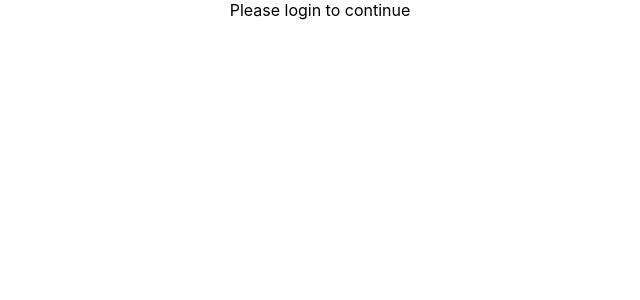
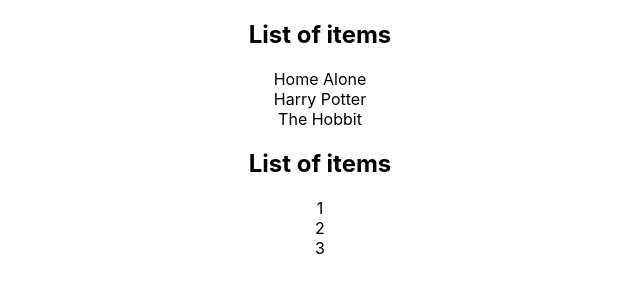
Before and after one commit to kashcodernyc/typescript-tutorial, a React (Create React App) app: page / in a window 1280 px wide. Shown: the top 300 px of the page, without its empty margins (320-960 px from the left). Built offline with nearby package versions, Linux system fonts and the light colour scheme.

Commit message:
feat(genericprops): typescript for generic props

```diff
--- a/src/App.tsx
+++ b/src/App.tsx
@@ -1,11 +1,36 @@
 import './App.css';
-import { Private } from './components/auth/Private';
-import { Profile } from './components/auth/Profile';
+import { List } from "./components/generics/List"
 
 function App() {
   return (
     <div className="App">
-        <Private isLoggedIn={false} component={Profile} />
+        <List
+          items={['Home Alone', 'Harry Potter', 'The Hobbit']}
+          onClick={(item) => console.log(item)}
+        />
+        <List
+          items={[1,2,3]}
+          onClick={(item) => console.log(item)}
+        />
+        <list
+          items={[
+            {
+              id: 1,
+              first: 'johnny',
+              last: 'Depp'
+            },
+            {
+              id: 2,
+              first: 'Brad',
+              last: 'Pitt'
+            },
+            {
+              id: 3,
+              first: 'Matt',
+              last: 'Damon'
+            }
+          ]}
+        />
     </div>
   );
 }
--- /dev/null
+++ b/src/components/generics/List.tsx
@@ -0,0 +1,19 @@
+type ListProps<T> = {
+    items: T[]
+    onClick: (value: T) => void
+}
+
+export const List = <T extends { id: number}>({ items, onClick }: ListProps<T>) => {
+    return (
+        <div>
+            <h2>List of items</h2>
+            {items.map((item, index) => {
+                return(
+                    <div key={item.id} onClick={() => onClick(item)}>
+                        {item}
+                    </div>
+                )
+            })}
+        </div>
+    )
+}
```
